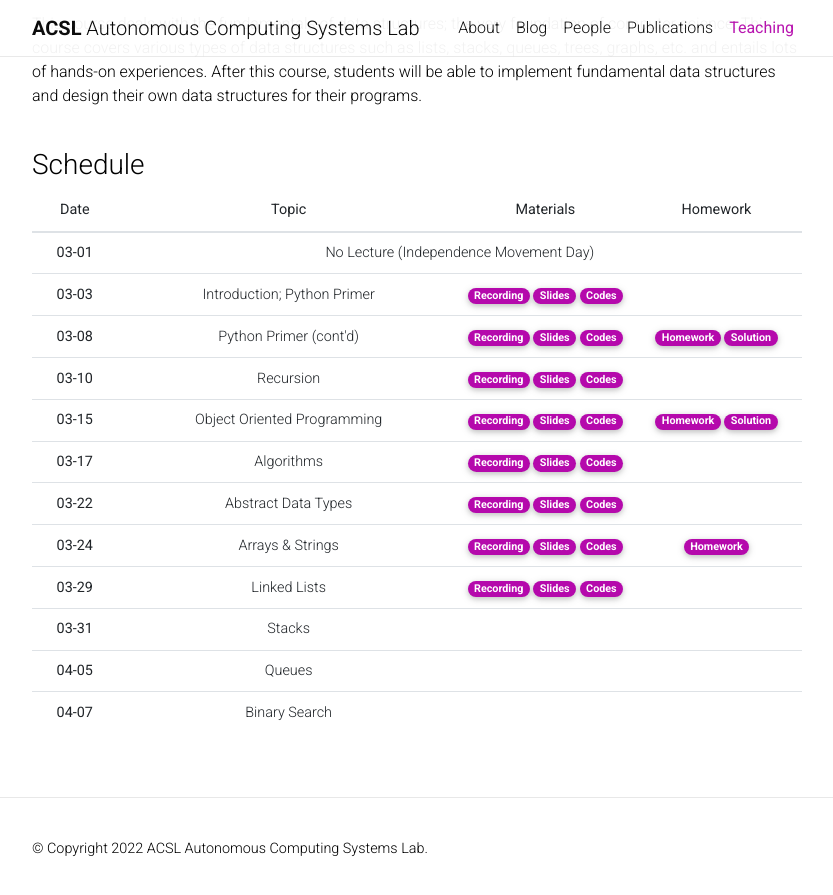
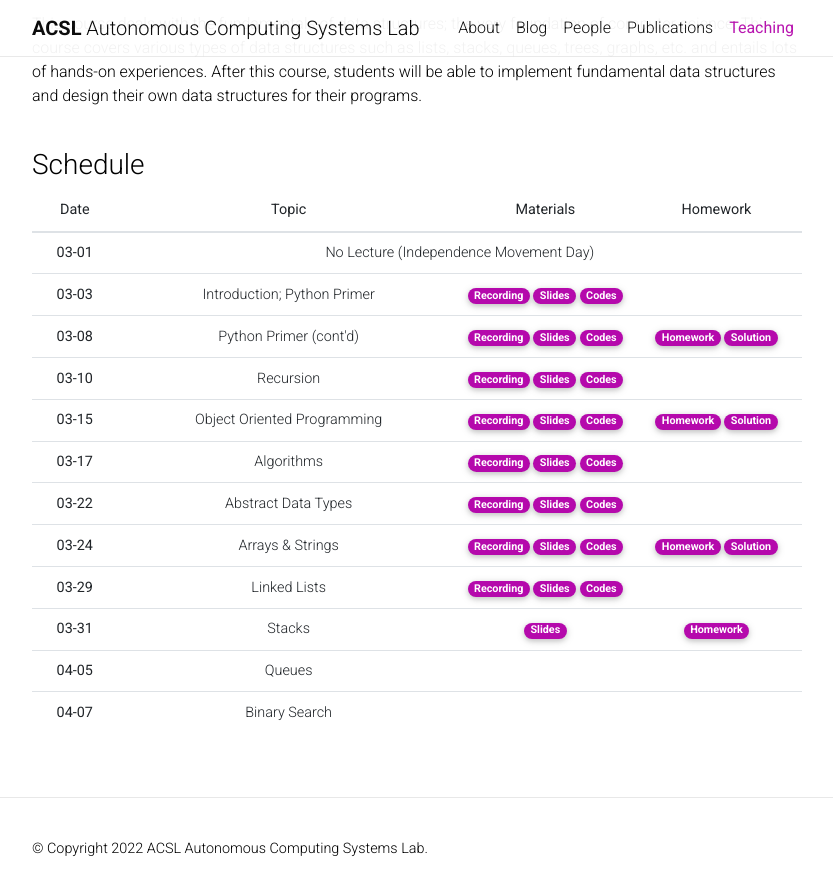
Before and after one commit to Uehwan/Uehwan.github.io, a Jekyll site: the page built from _teaching/datastruct22sp.md, in a window 1280 px wide and 900 px high, scrolled down 666 px. Shown: the top 895 px of the window, without its empty margins (223-1056 px from the left). Built offline with Jekyll 4.4.1, drawn with Linux system fonts in a browser that asks for light colours; nearby versions of some CDN libraries; comment, search, counter and statistics services are not loaded; a style sheet for code colours, icons or effects is not loaded.

Commit message:
[ds22sp 22-03-31 pre

```diff
--- a/_teaching/datastruct22sp.md
+++ b/_teaching/datastruct22sp.md
@@ -88,7 +88,10 @@
         <a href="https://youtu.be/XDBlCoztXRg" target="_blank" class="badge badge-pill" style="background-color:#B509AC;">Recording</a>
         <a href="https://docs.google.com/presentation/d/16-_ld_NE6VhPBf4CSTwG8lpVhsoOTQYw4KnHm47zulE/edit?usp=sharing" target="_blank" class="badge badge-pill" style="background-color:#B509AC;">Slides</a>
         <a href="https://colab.research.google.com/drive/1gnqer0Qm_TveOGs1EHOqjhRqyx3XHe1t?usp=sharing" target="_blank" class="badge badge-pill" style="background-color:#B509AC;">Codes</a></td>
-      <td><a href="https://colab.research.google.com/drive/1W6D09XtLgnvYBBdnWMkye2CDw8jJ-n1S?usp=sharing" target="_blank" class="badge badge-pill" style="background-color:#B509AC;">Homework</a></td>
+      <td>
+        <a href="https://colab.research.google.com/drive/1W6D09XtLgnvYBBdnWMkye2CDw8jJ-n1S?usp=sharing" target="_blank" class="badge badge-pill" style="background-color:#B509AC;">Homework</a>
+        <a href="https://colab.research.google.com/drive/1EasIwcNPzGu9oN83XkbfhN8v5hw-ocFY?usp=sharing" target="_blank" class="badge badge-pill" style="background-color:#B509AC;">Solution</a>
+      </td>
     </tr>
     <tr>
       <th scope="row">03-29</th>
@@ -103,20 +106,38 @@
     <tr style="border-bottom: 1.5px solid lightgrey;">
       <th scope="row">03-31</th>
       <td>Stacks</td>
-      <td><!--a href="https://youtu.be/zgdbPrBmg5A" target="_blank" class="badge badge-pill" style="background-color:#B509AC;">Recording</a--> <!--a href="https://docs.google.com/presentation/d/1qwWXB62idf3332JFdYpbSoRAb8rkhKBZmkOKQDqmatM/edit?usp=sharing" target="_blank" class="badge badge-pill" style="background-color:#B509AC;">Slides</a--> <!--a href="https://colab.research.google.com/drive/1S9OYcv8v-KU1w1RI_t7fEb78EGjrQ3Aw?usp=sharing" target="_blank" class="badge badge-pill" style="background-color:#B509AC;">Codes</a--></td>
-      <td><!--a href="https://colab.research.google.com/drive/1gRNMsgBKA2hXzE6bEDwtpcdjbgxCc6t1?usp=sharing" target="_blank" class="badge badge-pill" style="background-color:#B509AC;">Homework</a--></td>
+      <td>
+        <!--a href="https://youtu.be/zgdbPrBmg5A" target="_blank" class="badge badge-pill" style="background-color:#B509AC;">Recording</a-->
+        <a href="https://docs.google.com/presentation/d/1rQczqk533EjGxJBMWhPtT93zl_5btLMaVX1QRi7S4L4/edit?usp=sharing" target="_blank" class="badge badge-pill" style="background-color:#B509AC;">Slides</a>
+        <!--a href="https://colab.research.google.com/drive/1S9OYcv8v-KU1w1RI_t7fEb78EGjrQ3Aw?usp=sharing" target="_blank" class="badge badge-pill" style="background-color:#B509AC;">Codes</a-->
+      </td>
+      <td>
+        <a href="https://colab.research.google.com/drive/1Z0_2u5ix1J7s86kH26wJuhDkkcwIw6ed?usp=sharing" target="_blank" class="badge badge-pill" style="background-color:#B509AC;">Homework</a>
+      </td>
     </tr>
     <tr>
       <th scope="row">04-05</th>
       <td>Queues</td>
-      <td><!--a href="https://youtu.be/zgdbPrBmg5A" target="_blank" class="badge badge-pill" style="background-color:#B509AC;">Recording</a--> <!--a href="https://docs.google.com/presentation/d/1qwWXB62idf3332JFdYpbSoRAb8rkhKBZmkOKQDqmatM/edit?usp=sharing" target="_blank" class="badge badge-pill" style="background-color:#B509AC;">Slides</a--> <!--a href="https://colab.research.google.com/drive/1S9OYcv8v-KU1w1RI_t7fEb78EGjrQ3Aw?usp=sharing" target="_blank" class="badge badge-pill" style="background-color:#B509AC;">Codes</a--></td>
-      <td><!--a href="https://colab.research.google.com/drive/1gRNMsgBKA2hXzE6bEDwtpcdjbgxCc6t1?usp=sharing" target="_blank" class="badge badge-pill" style="background-color:#B509AC;">Homework</a--></td>
+      <td>
+        <!--a href="https://youtu.be/zgdbPrBmg5A" target="_blank" class="badge badge-pill" style="background-color:#B509AC;">Recording</a-->
+        <!--a href="https://docs.google.com/presentation/d/1qwWXB62idf3332JFdYpbSoRAb8rkhKBZmkOKQDqmatM/edit?usp=sharing" target="_blank" class="badge badge-pill" style="background-color:#B509AC;">Slides</a-->
+        <!--a href="https://colab.research.google.com/drive/1S9OYcv8v-KU1w1RI_t7fEb78EGjrQ3Aw?usp=sharing" target="_blank" class="badge badge-pill" style="background-color:#B509AC;">Codes</a-->
+      </td>
+      <td>
+        <!--a href="https://colab.research.google.com/drive/1gRNMsgBKA2hXzE6bEDwtpcdjbgxCc6t1?usp=sharing" target="_blank" class="badge badge-pill" style="background-color:#B509AC;">Homework</a-->
+      </td>
     </tr>
     <tr>
       <th scope="row">04-07</th>
       <td>Binary Search</td>
-      <td><!--a href="https://youtu.be/zgdbPrBmg5A" target="_blank" class="badge badge-pill" style="background-color:#B509AC;">Recording</a--> <!--a href="https://docs.google.com/presentation/d/1qwWXB62idf3332JFdYpbSoRAb8rkhKBZmkOKQDqmatM/edit?usp=sharing" target="_blank" class="badge badge-pill" style="background-color:#B509AC;">Slides</a--> <!--a href="https://colab.research.google.com/drive/1S9OYcv8v-KU1w1RI_t7fEb78EGjrQ3Aw?usp=sharing" target="_blank" class="badge badge-pill" style="background-color:#B509AC;">Codes</a--></td>
-      <td><!--a href="https://colab.research.google.com/drive/1gRNMsgBKA2hXzE6bEDwtpcdjbgxCc6t1?usp=sharing" target="_blank" class="badge badge-pill" style="background-color:#B509AC;">Homework</a--></td>
+      <td>
+        <!--a href="https://youtu.be/zgdbPrBmg5A" target="_blank" class="badge badge-pill" style="background-color:#B509AC;">Recording</a-->
+        <!--a href="https://docs.google.com/presentation/d/1qwWXB62idf3332JFdYpbSoRAb8rkhKBZmkOKQDqmatM/edit?usp=sharing" target="_blank" class="badge badge-pill" style="background-color:#B509AC;">Slides</a-->
+        <!--a href="https://colab.research.google.com/drive/1S9OYcv8v-KU1w1RI_t7fEb78EGjrQ3Aw?usp=sharing" target="_blank" class="badge badge-pill" style="background-color:#B509AC;">Codes</a-->
+      </td>
+      <td>
+        <!--a href="https://colab.research.google.com/drive/1gRNMsgBKA2hXzE6bEDwtpcdjbgxCc6t1?usp=sharing" target="_blank" class="badge badge-pill" style="background-color:#B509AC;">Homework</a-->
+      </td>
     </tr>
   </tbody>
 </table>
```
